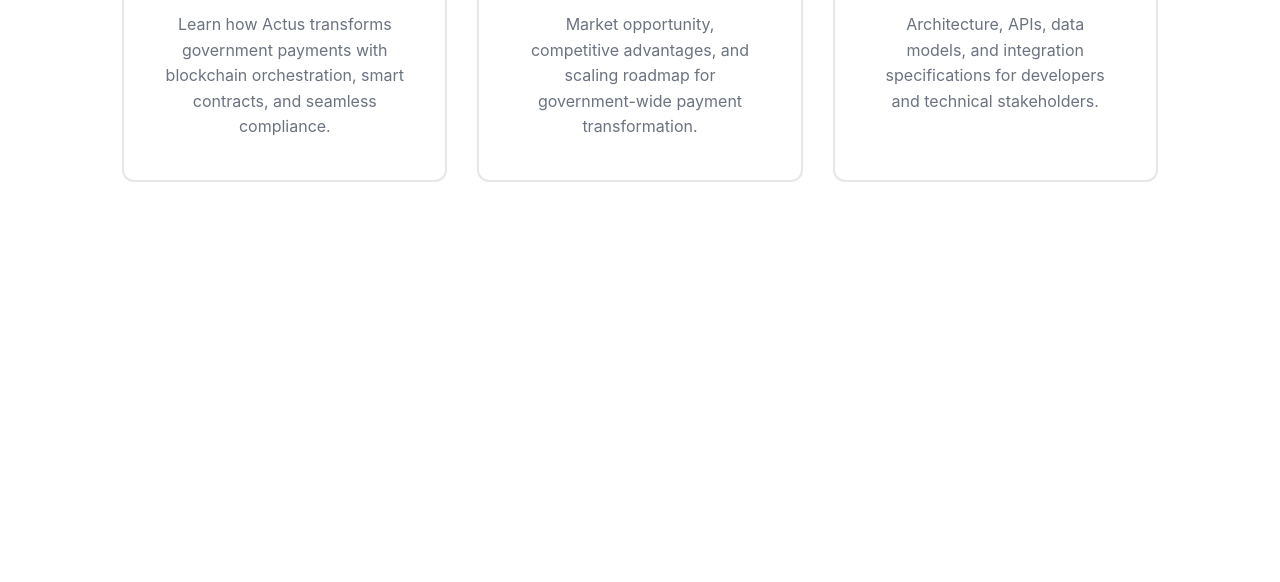
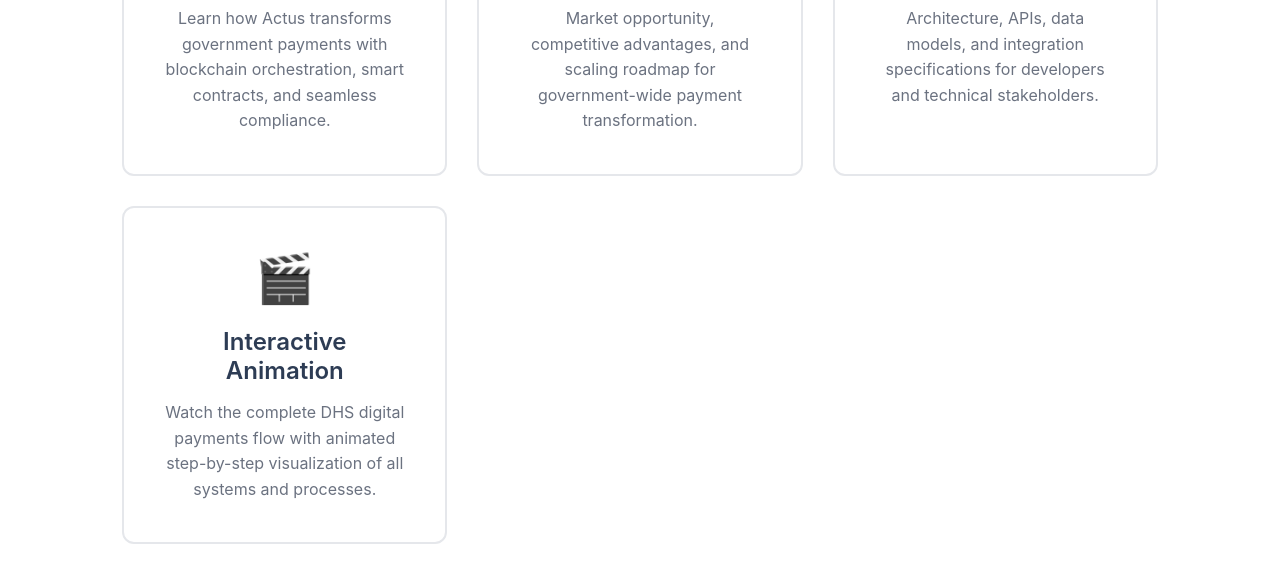
Before and after one commit to BMacMCrew/digital-payments-pilot, a plain HTML site: page index.html in a window 1280 px wide. Shown: the part 552-1134 px from the top of the page. Before the commit the page ends 800 px from the top, so only its background shows below. Drawn offline with Linux system fonts and the light colour scheme.

Commit message:
Add files via upload

```diff
--- a/index.html
+++ b/index.html
@@ -151,8 +151,16 @@
                     developers and technical stakeholders.
                 </div>
             </a>
+
+            <a href="animation.html" class="card">
+                <div class="card-icon">🎬</div>
+                <div class="card-title">Interactive Animation</div>
+                <div class="card-description">
+                    Watch the complete DHS digital payments flow with animated
+                    step-by-step visualization of all systems and processes.
+                </div>
+            </a>
         </div>
     </div>
 </body>
-
 </html>
```
